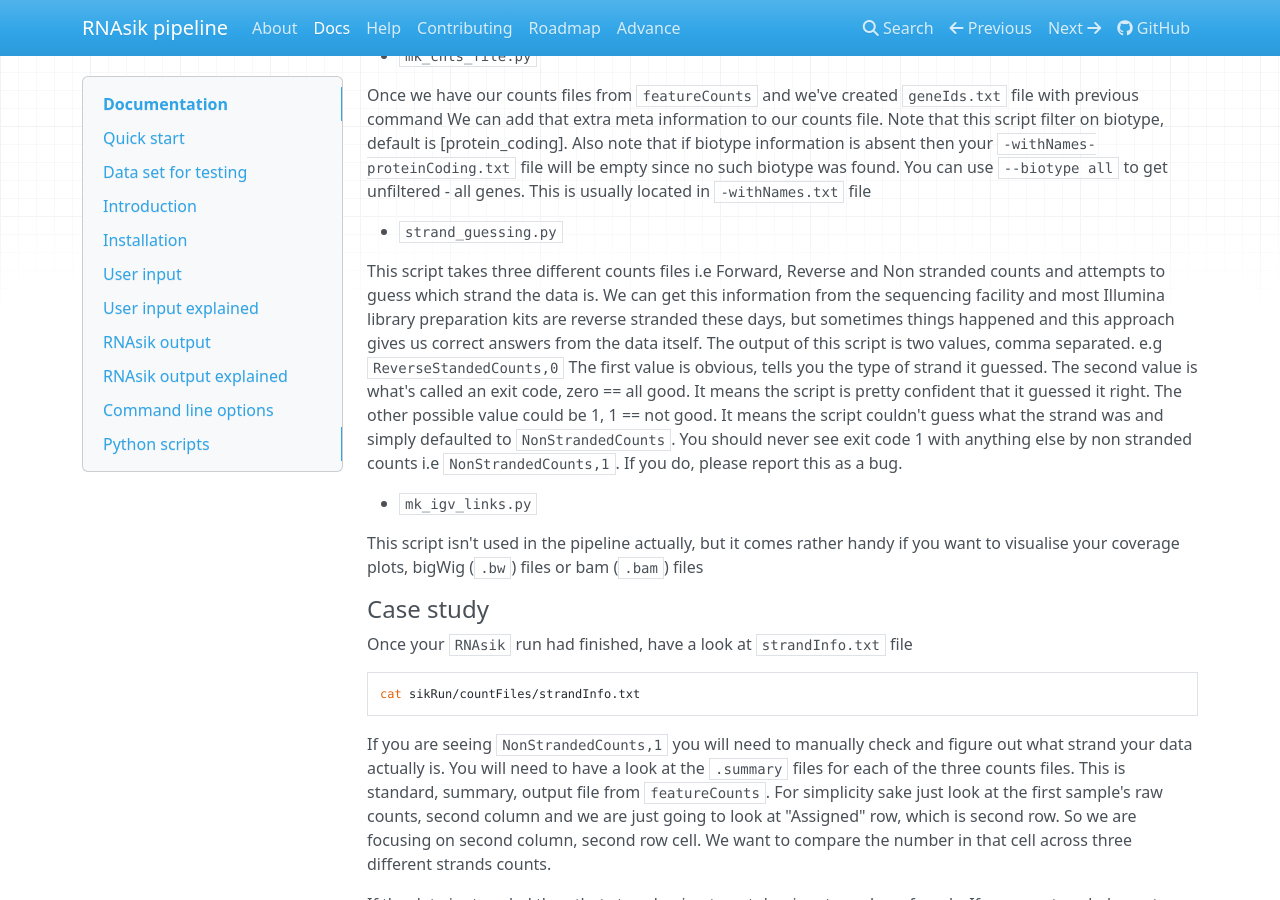
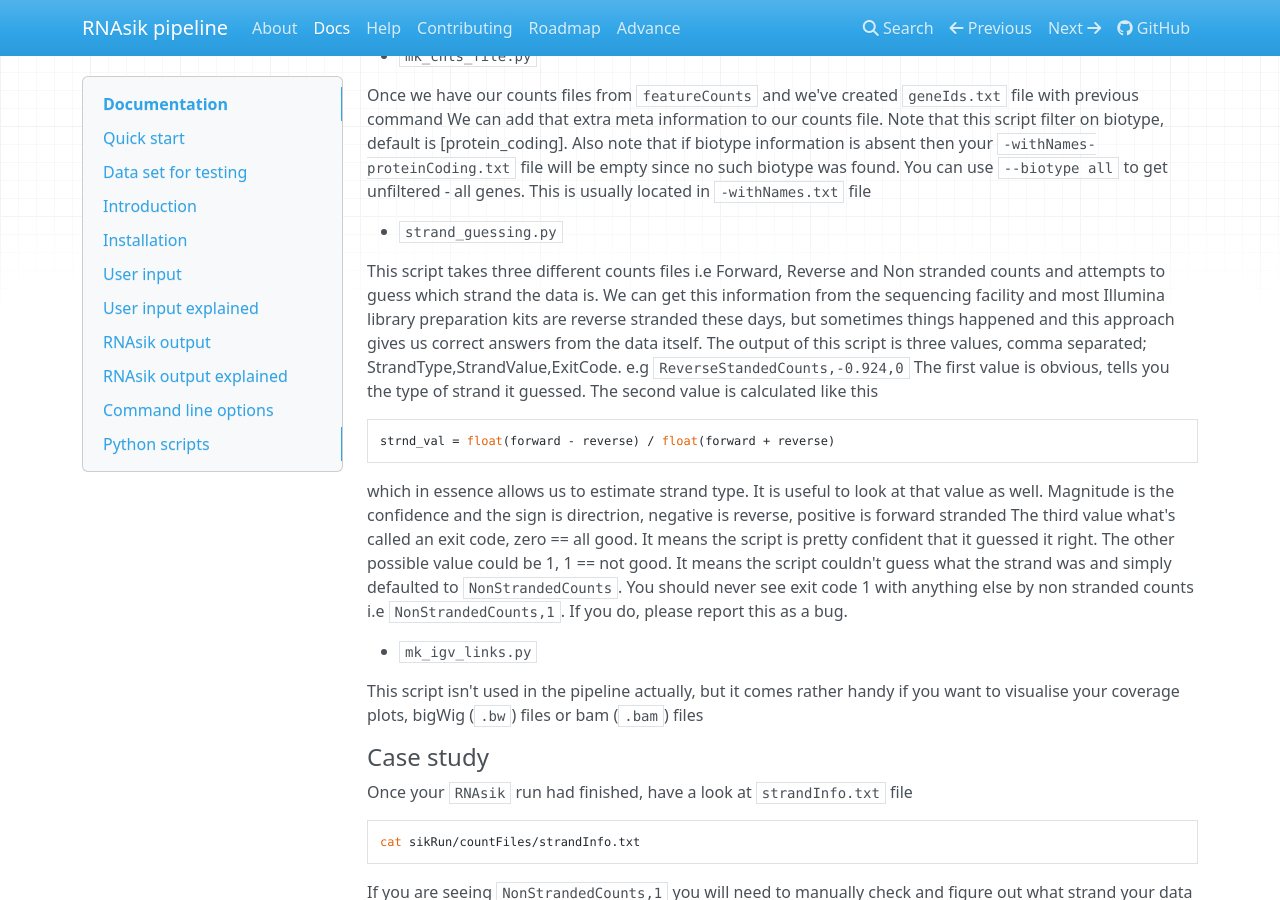
Before and after one commit to MonashBioinformaticsPlatform/RNAsik-pipe, an MkDocs documentation site: the page built from docs/docs.md, in a window 1280 px wide and 900 px high, scrolled down 10221 px. Built offline with MkDocs 1.6.1, drawn with Linux system fonts in a browser that asks for light colours; nearby versions of some CDN libraries; comment, search, counter and statistics services are not loaded; old or Windows-style settings are respelled for this version of MkDocs.

Commit message:
Refactored strand_guessing.py a little to make it more pythonic Added another field to return statement, now I'm getting three pieces of informaiton, StrandType,StrandValue,ExitCode. Strand value is used to guess strand. It is useful to have a look at that value.
Propagated those changes in RNAsik code base

Also updated docs to note new output from strand_guessing.py

````diff
--- a/docs/docs.md
+++ b/docs/docs.md
@@ -349,9 +349,16 @@ This script takes three different counts files i.e Forward, Reverse and Non stra
 guess which strand the data is. We can get this information from the sequencing facility and most Illumina
 library preparation kits are reverse stranded these days, but sometimes things happened and this approach
 gives us correct answers from the data itself.
-The output of this script is two values, comma separated. e.g `ReverseStandedCounts,0`
-The first value is obvious, tells you the type of strand it guessed. The second value is what's called an
-exit code, zero == all good. It means the script is pretty confident that it guessed it right. The other
+The output of this script is three values, comma separated; StrandType,StrandValue,ExitCode. e.g `ReverseStandedCounts,-0.924,0`
+The first value is obvious, tells you the type of strand it guessed. The second value is calculated like this
+
+```
+strnd_val = float(forward - reverse) / float(forward + reverse)
+```
+
+which in essence allows us to estimate strand type. It is useful to look at that value as well.
+Magnitude is the confidence and the sign is directrion, negative is reverse, positive is forward stranded
+The third value what's called an exit code, zero == all good. It means the script is pretty confident that it guessed it right. The other
 possible value could be 1, 1 == not good. It means the script couldn't guess what the strand was and simply
 defaulted to `NonStrandedCounts`. You should never see exit code 1 with anything else by non stranded counts
 i.e `NonStrandedCounts,1`. If you do, please report this as a bug.
````
Also changed, not shown: 4 other files.
